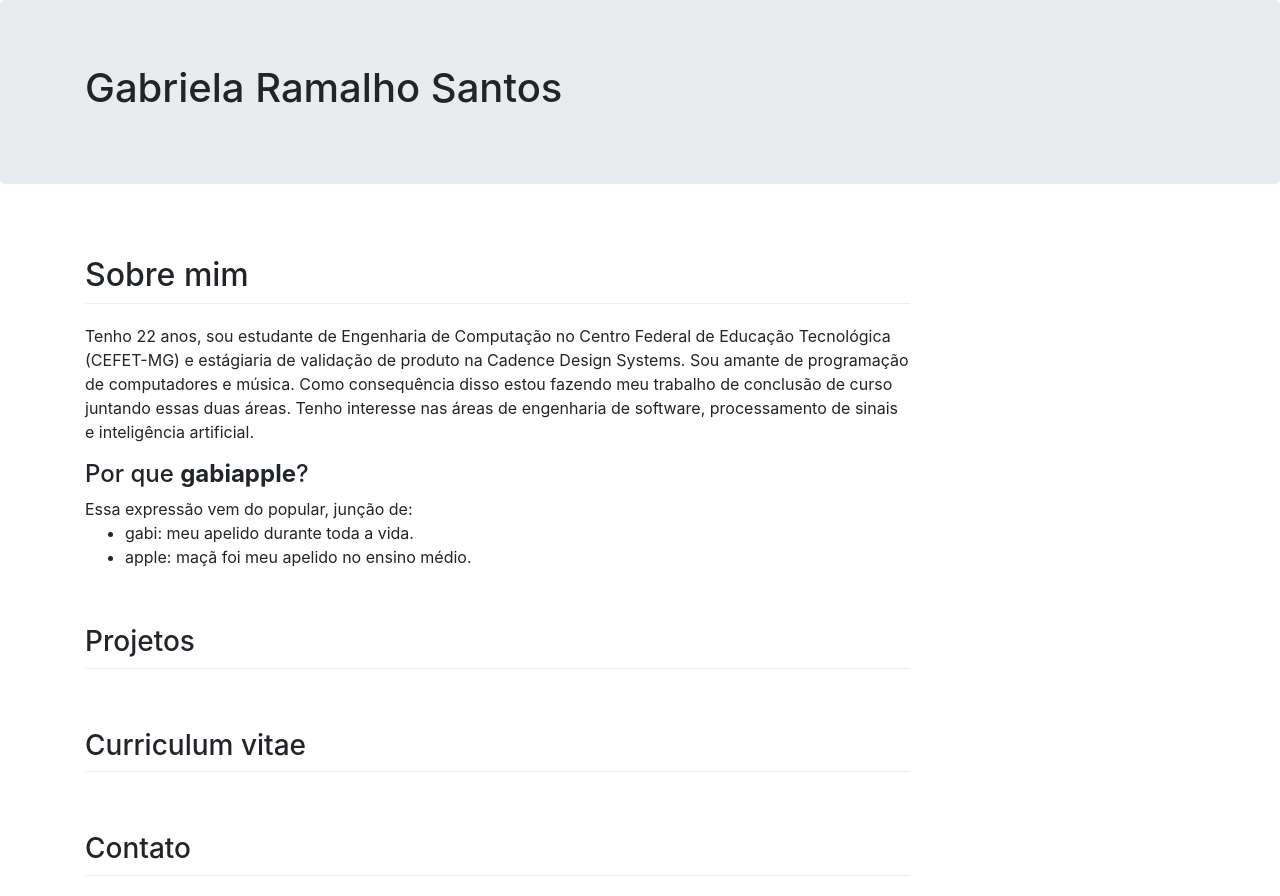
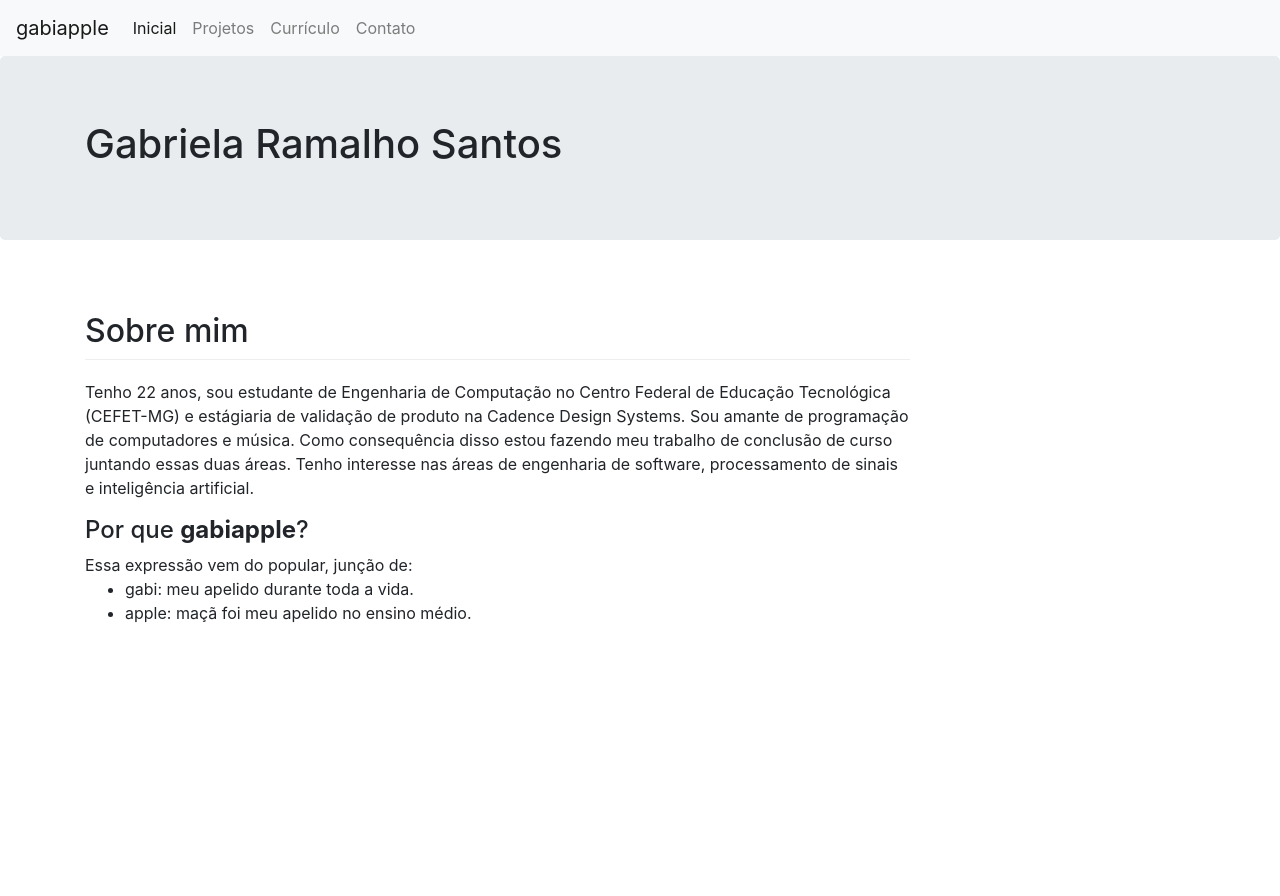
Before and after one commit to gabiapple/gabiapple.github.io, a plain HTML site: page index.html in a window 1280 px wide. After the commit the page ends 800 px from the top, so only its background shows below. Drawn offline with nearby package versions, Linux system fonts and the light colour scheme.

Commit message:
Reorganize the structure

```diff
--- a/index.html
+++ b/index.html
@@ -4,12 +4,37 @@
     <meta charset="utf-8">
     <title>Gabriela website</title>
     <meta name="viewport" content="width=device-width, initial-scale=1, shrink-to-fit=no">
-    <link rel="stylesheet" href="index.css">
+    <link rel="stylesheet" href="css/index.css">
 
-    <!-- Bootstrap CSS -->
+    <!-- Bootstrap -->
     <link rel="stylesheet" href="https://stackpath.bootstrapcdn.com/bootstrap/4.1.3/css/bootstrap.min.css" integrity="sha384-MCw98/SFnGE8fJT3GXwEOngsV7Zt27NXFoaoApmYm81iuXoPkFOJwJ8ERdknLPMO" crossorigin="anonymous">
+    <script src="https://cdnjs.cloudflare.com/ajax/libs/popper.js/1.14.3/umd/popper.min.js" integrity="sha384-ZMP7rVo3mIykV+2+9J3UJ46jBk0WLaUAdn689aCwoqbBJiSnjAK/l8WvCWPIPm49" crossorigin="anonymous"></script>
   </head>
   <body>
+    <div class="menu">
+      <nav class="navbar navbar-expand-lg navbar-light bg-light">
+          <a class="navbar-brand" href="#">gabiapple</a>
+          <button class="navbar-toggler" type="button" data-toggle="collapse" data-target="#navbarSupportedContent" aria-controls="navbarSupportedContent" aria-expanded="false" aria-label="Toggle navigation">
+            <span class="navbar-toggler-icon"></span>
+          </button>
+          <div class="collapse navbar-collapse" id="navbarSupportedContent">
+            <ul class="navbar-nav mr-auto">
+              <li class="nav-item active">
+                <a class="nav-link" href="index.html">Inicial <span class="sr-only">(current)</span></a>
+              </li>
+              <li class="nav-item">
+                <a class="nav-link" href="projetos.html">Projetos</a>
+              </li>
+              <li class="nav-item">
+                  <a class="nav-link" href="curriculo.html">Currículo</a>
+              </li>
+              <li class="nav-item">
+                  <a class="nav-link" href="contato.html">Contato</a>
+                </li>
+            </ul>
+          </div>
+        </nav>
+    </div>
     <div class="jumbotron">
       <div class="container">
         <h1>Gabriela Ramalho Santos</h1>
@@ -30,22 +55,6 @@
           </ul>
         </div>
       </section>
-      <section id="projetos" class="row">
-        <div class="col-md-9">
-          <h3 class="page-header">Projetos</h3>
-        </div>
-      </section>
-      <section id="curriculum" class="row">
-        <div class="col-md-9">
-          <h3 class="page-header">Curriculum vitae</h3>
-        </div>
-      </section>
-      <section id="contato" class="row">
-        <div class="col-md-9">
-          <h3 class="page-header">Contato</h3>
-        </div>
-      </section>
     </div>
-    <script src="index.js" charset="utf-8"></script>
   </body>
 </html>
```
Also changed, not shown: css/index.css (renamed from index.css).
